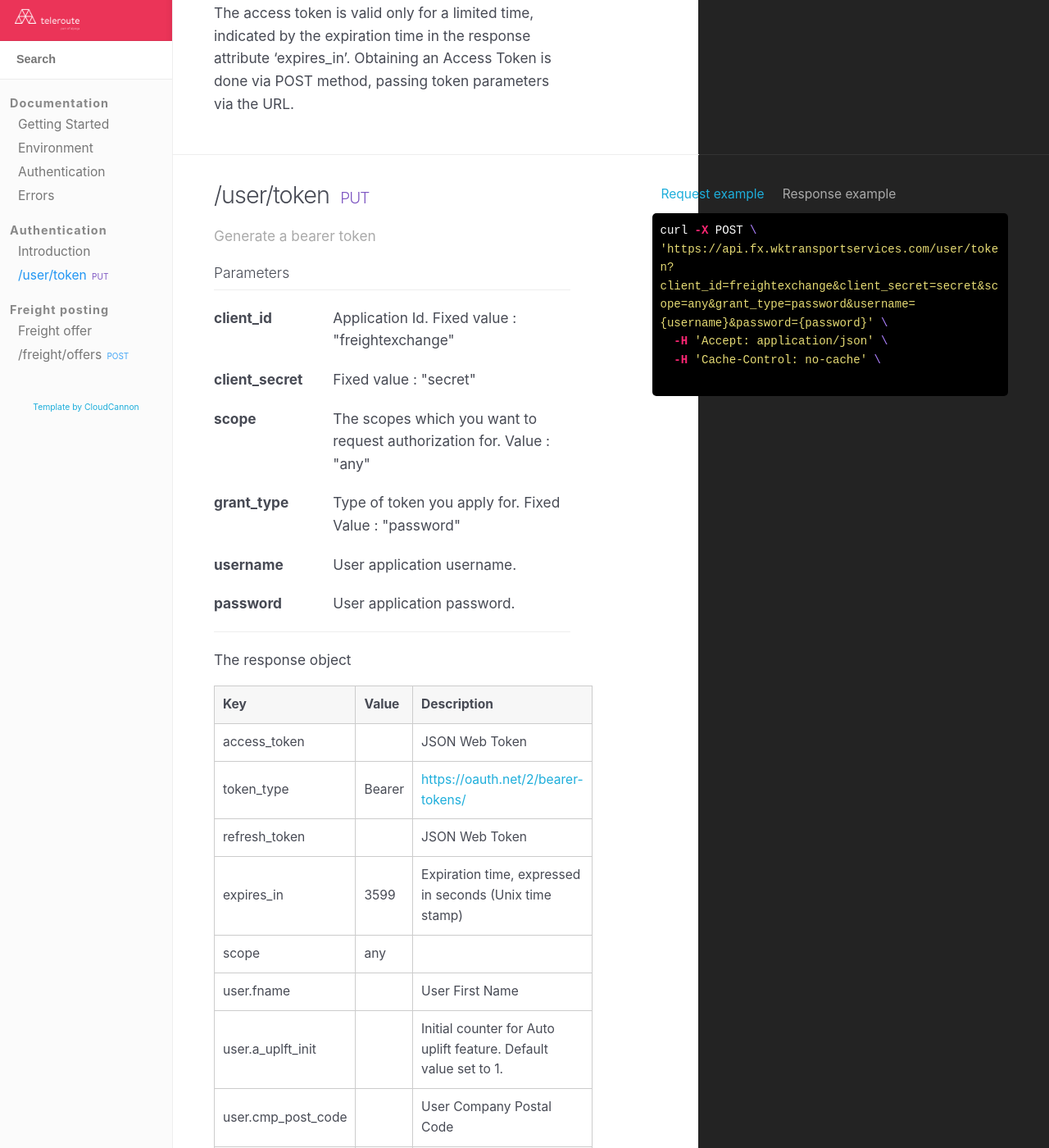
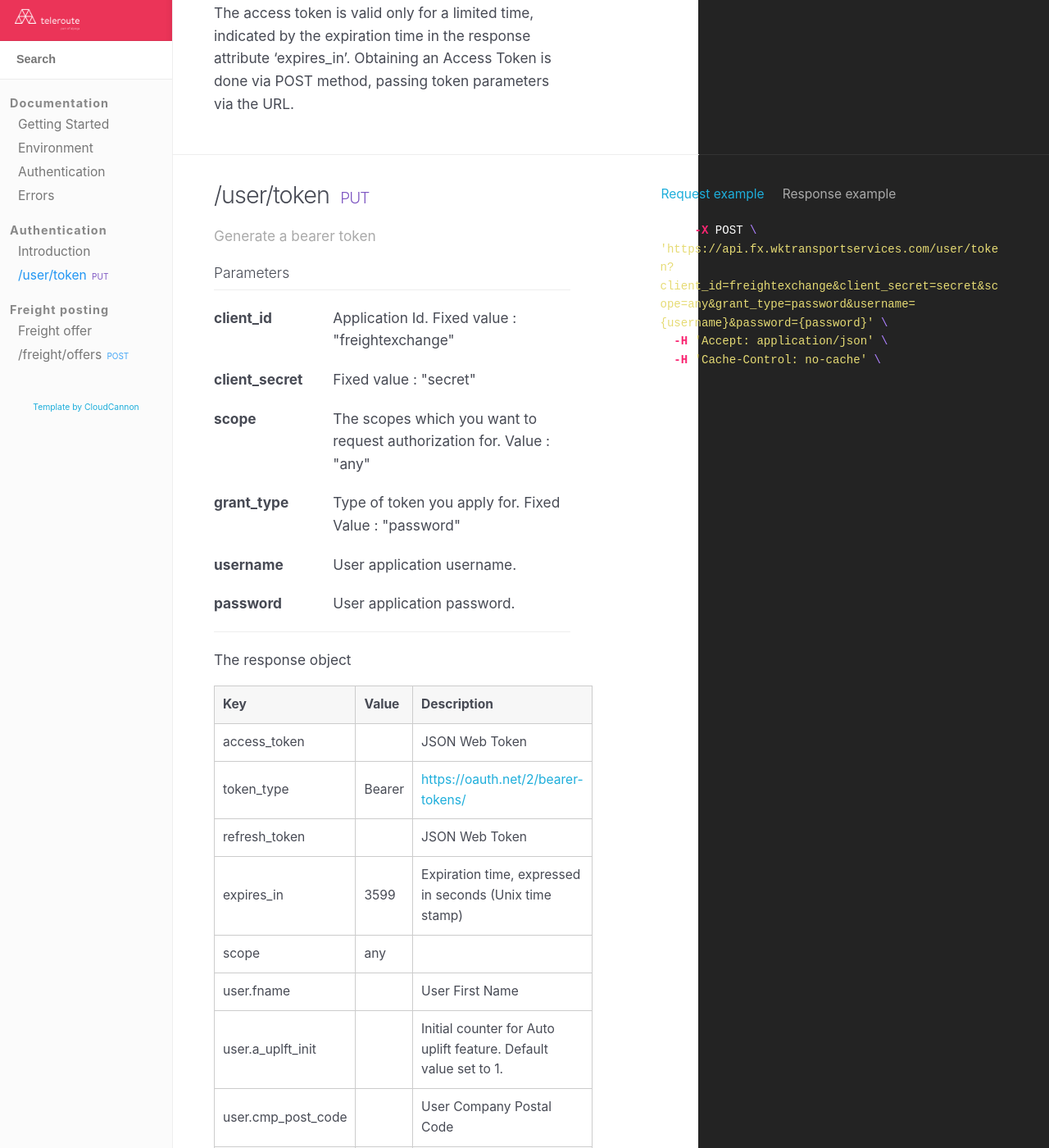
Before and after one commit to pierreyb/telerouteAPI, a Jekyll site: the page built from index.html, in a window 1280 px wide and 1400 px high, scrolled down 2500 px. Shown: the whole window at 82% size. Built offline with Jekyll 4.4.1, drawn with Linux system fonts in a browser that asks for light colours; nearby versions of some CDN libraries.

Commit message:
Updated '_sass/_main.scss' via CloudCannon

```diff
--- a/_sass/_main.scss
+++ b/_sass/_main.scss
@@ -351,7 +351,7 @@ hr {
 	}
 
 	pre {
-		background: black;
+		/* background: black; */
 		padding: 10px;
 		border-radius: 5px;
 	}
```
